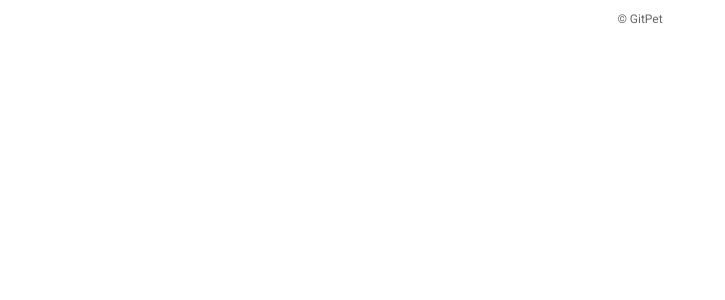
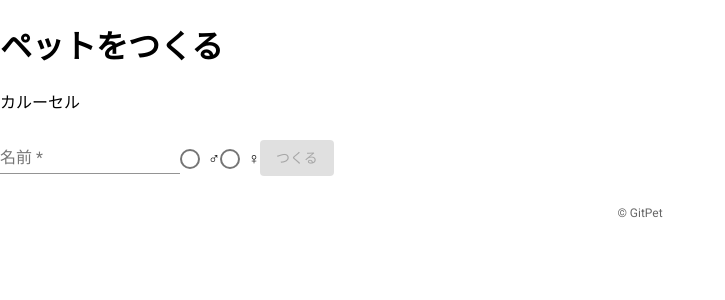
Before and after one commit to shhymmt/gitpet, an Angular app: page /create in a window 1280 px wide. Before the commit this address led to /. Shown: the top 300 px of the page, without its empty margins (0-725 px from the left). Built offline with nearby package versions, Linux system fonts and the light colour scheme.

Commit message:
チュートリアル9まで

```diff
--- a/src/app/app-routing.module.ts
+++ b/src/app/app-routing.module.ts
@@ -2,6 +2,10 @@
 import { Routes, RouterModule } from '@angular/router';
 
 const routes: Routes = [
+  {
+    path: 'create',
+    loadChildren: () => import('./create/create.module').then(m => m.CreateModule)
+  },
   {
     path: 'welcome',
     loadChildren: () => import('./welcome/welcome.module').then(m => m.WelcomeModule)
--- a/src/app/create/create-routing.module.ts
+++ b/src/app/create/create-routing.module.ts
@@ -1,7 +1,14 @@
 import { NgModule } from '@angular/core';
 import { Routes, RouterModule } from '@angular/router';
+import { CreateComponent } from './create/create.component';
 
-const routes: Routes = [];
+const routes: Routes = [
+  {
+    path: '',
+    pathMatch: 'full',
+    component: CreateComponent
+  }
+];
 
 @NgModule({
   imports: [RouterModule.forChild(routes)],
--- a/src/app/create/create/create.component.html
+++ b/src/app/create/create/create.component.html
@@ -1 +1,26 @@
-<p>create works!</p>
+<h1>ペットをつくる</h1>
+
+<p>カルーセル</p>
+
+<form [formGroup]="form" (ngSubmit)="submit()">
+  <mat-form-field>
+    <mat-label>名前</mat-label>
+    <input
+      formControlName="name"
+      placeholder="テスト太郎"
+      type="text"
+      matInput
+      required
+      autocomplete="off"
+    />
+    <mat-error *ngIf="nameControl.hasError('required')">必須入力です。</mat-error>
+    <mat-error *ngIf="nameControl.hasError('maxlength')">長過ぎます。</mat-error>
+  </mat-form-field>
+  <mat-radio-group formControlName="gender">
+    <mat-radio-button value="male">♂</mat-radio-button>
+    <mat-radio-button value="female">♀</mat-radio-button>
+  </mat-radio-group>
+  <button [disabled]="form.invalid" mat-raised-button color="primary">
+    つくる
+  </button>
+</form>
--- a/src/app/create/create/create.component.ts
+++ b/src/app/create/create/create.component.ts
@@ -1,4 +1,5 @@
 import { Component, OnInit } from '@angular/core';
+import { FormBuilder, FormControl, Validators } from '@angular/forms';
 
 @Component({
   selector: 'app-create',
@@ -7,9 +8,29 @@
 })
 export class CreateComponent implements OnInit {
 
-  constructor() { }
+  form = this.fb.group({
+    name: ['', [
+      Validators.required,
+      Validators.maxLength(40)
+    ]],
+    gender: ['', [
+      Validators.required,
+      Validators.pattern(/male|female/)
+    ]]
+  })
+
+  get nameControl() {
+    return this.form.get('name') as FormControl;
+  }
+  constructor(
+    private fb: FormBuilder
+  ) { }
 
   ngOnInit(): void {
   }
 
+  submit() {
+    console.log(this.form.value);
+  }
+
 }
--- a/src/app/welcome/welcome/welcome.component.html
+++ b/src/app/welcome/welcome/welcome.component.html
@@ -4,5 +4,5 @@
   <h1>GitPet</h1>
   <p>Pushで育つあなただけのペット</p>
 
-  <button mat-raised-button color="primary">Gitではじめる</button>
+  <button routerLink="/create" mat-raised-button color="primary">Gitではじめる</button>
 </div>
```
Also changed, not shown: src/app/create/create.module.ts (+12 -1 lines).
